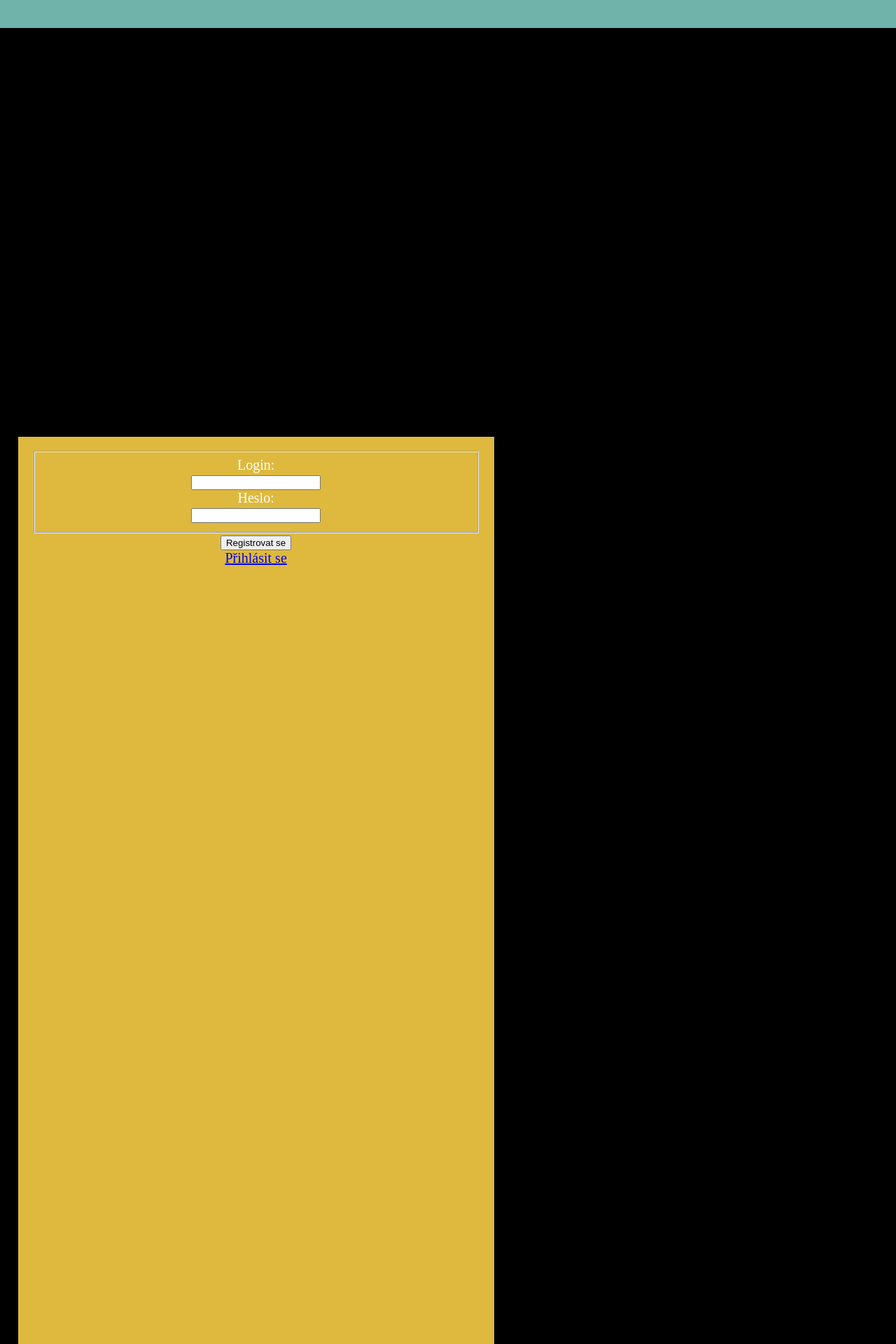
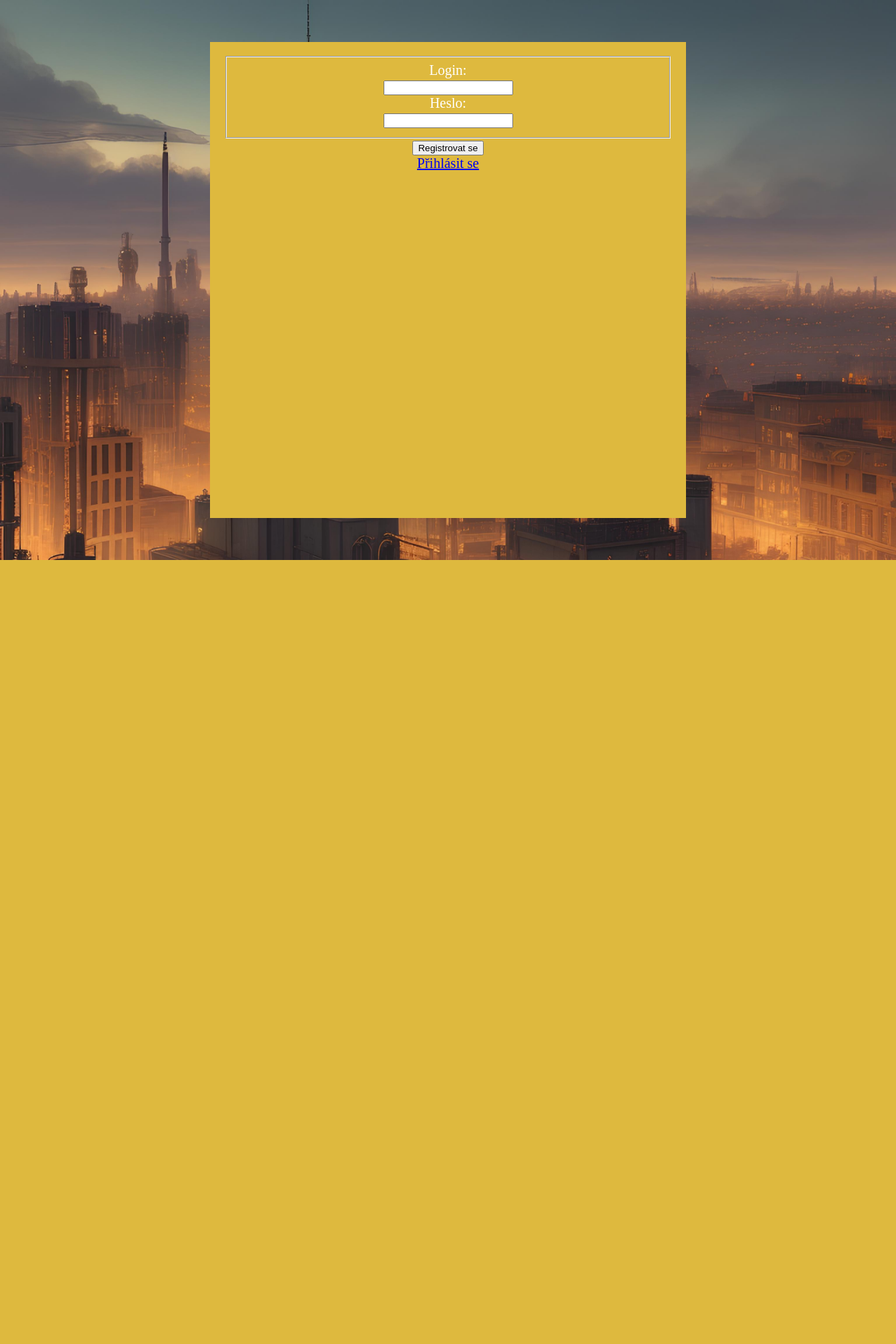
Before and after one commit to PalacinkaVelika/Travian, a Flask app: page /register in a window 1280 px wide. Shown: the top 1920 px of the page at 70% size. After the commit the page ends 800 px from the top, so only its background shows below. Run offline with Flask 3, Linux system fonts and the light colour scheme.

Commit message:
pokrok
město funguje
vím jak dělat ticks
funkce bez reloadu

```diff
--- a/traviant/code/App.py
+++ b/traviant/code/App.py
@@ -4,19 +4,19 @@ import bcrypt
 import time
 from DB import DB
 from Accounts import Accounts
+from City import City
 
 app = Flask(__name__, template_folder='templates')
 app.secret_key = '745821ba1c21a450ec16b1c325876248eef69a10'
 
-# DB STUFF
-
-#mongo_client = pymongo.MongoClient("mongodb://localhost:27017", connect=True)
-#db = mongo_client['traviant'] # Databáze
-#account_collections = db['accounts']  # Table
-#account_collections.insert_one(register_data)# Upload data
 db = DB()
 accounts = Accounts()
 accounts.load_collection(db)
+city = City()
+city.load_collection(db)
+
+# vrací Cursor a ne Dictionary
+city_list = list(city.region_cities(0))
 
 @app.route("/")
 @app.route("/home")
@@ -24,6 +24,7 @@ accounts.load_collection(db)
 def main():
     if 'logged_in' not in session or session['logged_in'] is None:
         return redirect(url_for("login"))
+    city.create_new_city(0,0)
     return render_template("main.html", logged_in = session['logged_in'])
 
 @app.route("/login", methods=["GET","POST"])
@@ -31,11 +32,6 @@ def login():
     if request.method == "POST":
         name = request.form.get("username")
         password = request.form.get("password")
-  #      user = account_collections.find_one({"login": name})
-   #     if user:
-    #        if bcrypt.checkpw(password.encode("utf-8"), user["heslo"]):
-     #          session['logged_in'] = True
-      #          return redirect(url_for("main"))
         if accounts.login_user(name, password):
             session['logged_in'] = True
             return redirect(url_for("main"))
@@ -47,29 +43,22 @@ def register():
     if request.method == "POST":
         name = request.form.get("username")
         password = request.form.get("password")
-        hashed_password = bcrypt.hashpw(password.encode("utf-8"), bcrypt.gensalt())
-        register_data = {
-                "login" : name,
-                "heslo" : hashed_password
-        }
-        '''
-        insert_result = account_collections.insert_one(register_data)
-        if insert_result.inserted_id:
-            #success
+        if accounts.register_new_user(name, password):
             flash('User registered successfully!')
             return redirect(url_for('login'))
         else:
-            #fail
-            flash('Error while saving to the database')
-        '''
+            flash('Error while saving to the database.')
     return render_template("register.html")
 
-@app.route("/budovy")
-def budovy():
+@app.route("/cities")
+def cities():
     if 'logged_in' not in session or session['logged_in'] is None:
         return redirect(url_for("login"))
 
-    return render_template("budovy.html")
+
+    return render_template("cities.html", city_list = city_list)
+
+
 
 
 
--- a/traviant/code/DB.py
+++ b/traviant/code/DB.py
@@ -1,6 +1,7 @@
 from pymongo import MongoClient
 
 class DB:
+    #Simplifies using Database
     def __init__(self):
         self.client = MongoClient("mongodb://localhost:27017", connect=True)
         self.db = self.client['traviant']
--- a/traviant/code/Logic/GameEngine.py
+++ /dev/null
@@ -1,5 +0,0 @@
-
-class GameEngine:
-
-    def do_stuff():
-        ...
--- a/traviant/code/static/css/style.css
+++ b/traviant/code/static/css/style.css
@@ -7,6 +7,29 @@ body {
     background-color: rgb(0, 0, 0);
     perspective: 1px;
     transform-style: preserve-3d;
+}
+#loginBg{
+    background-image: url("../images/BigLoginBg.jpg");
+    background-size: cover;
+    position: absolute;
+    top: 0;
+    left: 0;
+    width: 100%;
+    height: 100%;
+    z-index: -10;
+}
+#loginMain{
+    background-color: #deb93e;
+    color: white;
+    padding: 20px;
+    text-align: center;
+    font-size: 20px;
+    width: 50vw;
+    height: 200vh;
+    position: absolute;
+    top: 50%;
+    left: 50%;
+    transform: translate(-50%, -50%);
 }
 #container{
     display: grid;
@@ -48,7 +71,7 @@ body {
     text-decoration: none;
 }
 #left, #right {
-    background-color: #217f2200;
+    background-color: #217f2300;
     color: white;
     padding: 20px;
     text-align: center;
--- a/traviant/code/templates/login_page_template.html
+++ b/traviant/code/templates/login_page_template.html
@@ -5,16 +5,17 @@
     <meta name="viewport" content="width=device-width, initial-scale=1.0">
     <title>Myweb-{% block subtitle %}{% endblock %}</title>
     <link rel="stylesheet" href="{{ url_for('static', filename='css/style.css') }}">
+    <style>
+        body {
+            perspective: none;
+            transform-style: flat;
+        }
+    </style>
 </head>
 <body>
-
-    <div id="top"></div>
-    <div id="left">
-    </div>
-    <div id="mid">
+    <div id="loginMain" style="height: 80vh;">
         {% block main %}{% endblock %}
     </div>
-    <div id="right">
-    </div>
+    <div id="loginBg"></div>
 </body>
 </html>
--- a/traviant/code/templates/main.html
+++ b/traviant/code/templates/main.html
@@ -5,7 +5,7 @@ Přehled
 {% endblock %}
 
 {% block main %}
-{% print(logged_in) %}
+Logged in: {% print(logged_in) %}
 <p>hlavní block</p><br>
 <h1>Přehled</h1>
 Lorem<br>
```
Also changed, not shown: traviant/code/Accounts.py (+10 -1 lines), traviant/code/City.py (added, +62 -0 lines), traviant/code/templates/budovy.html (deleted, +0 -24 lines), traviant/code/templates/cities.html (added, +21 -0 lines), traviant/code/templates/main_page_template.html (+4 -8 lines), traviant/code/static/images/BigLoginBg.jpg (added).
